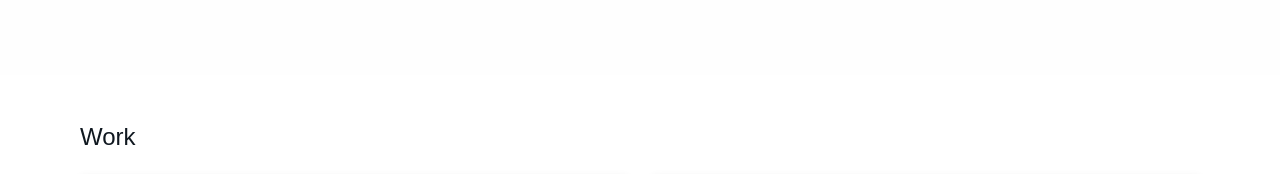
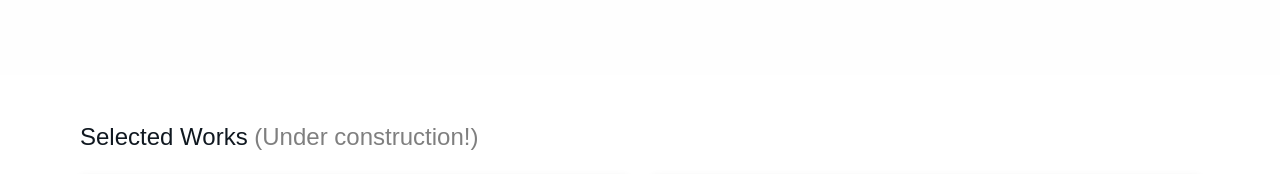
Before and after one commit to daniel-liu01/portfolio, a Next.js app: page / in a window 1280 px wide. Shown: the part 960-1134 px from the top of the page. Built offline with nearby package versions, Linux system fonts and the light colour scheme; a web font is replaced by a local one.

Commit message:
Add under construction tag

```diff
--- a/components/Work.css
+++ b/components/Work.css
@@ -16,6 +16,11 @@
   font-weight: var(--regular);
   color: var(--black);
   margin: 0 0 var(--space-24) 0;
+}
+
+.work-title-note {
+  font-weight: var(--light);
+  color: rgba(0, 0, 0, 0.5);
 }
 
 .work-grid {
--- a/components/Work.jsx
+++ b/components/Work.jsx
@@ -23,7 +23,10 @@ function Work() {
   return (
     <section className="work" id="work">
       <div className="work-container">
-        <h2 className="work-title">Work</h2>
+        <h2 className="work-title">
+          Selected Works{" "}
+          <span className="work-title-note">(Under construction!)</span>
+        </h2>
         <div className="work-grid">
           {projects.map((project) => (
             <a
```
